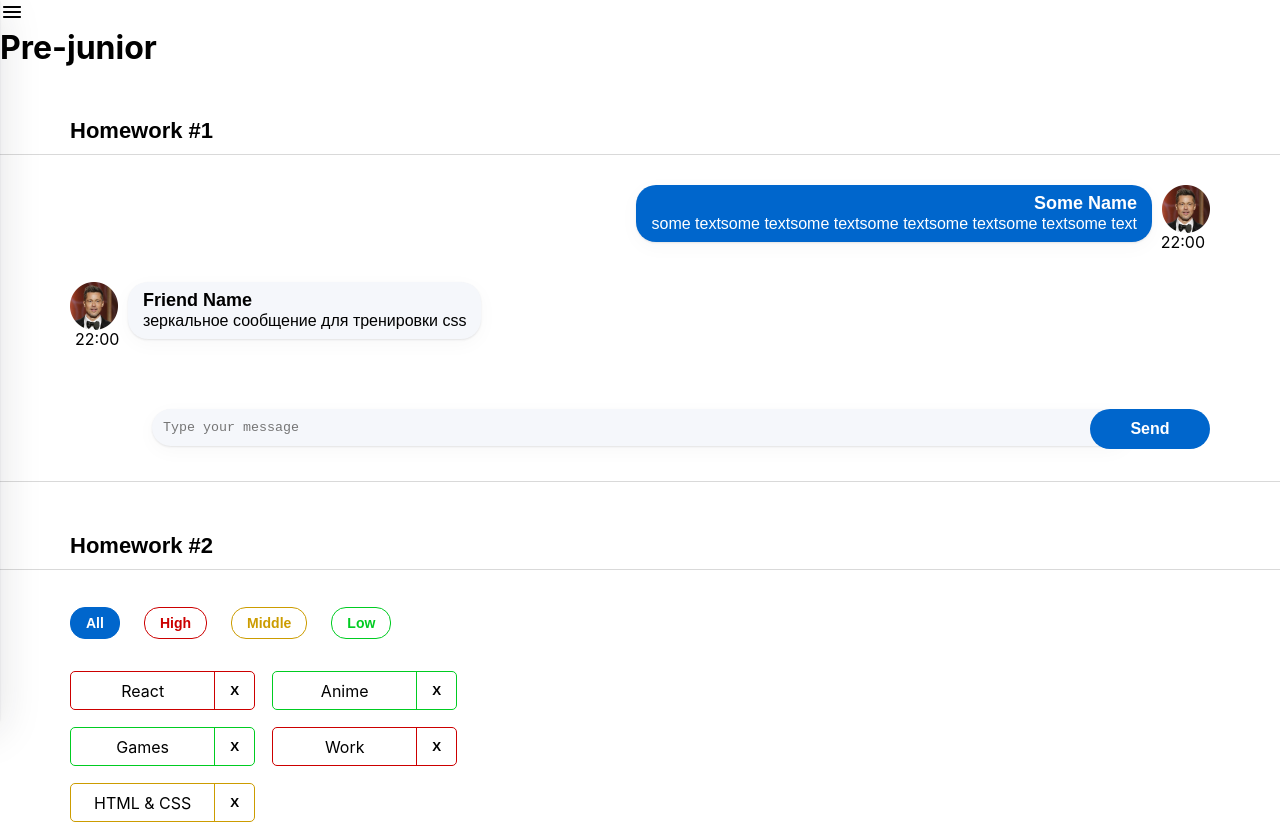
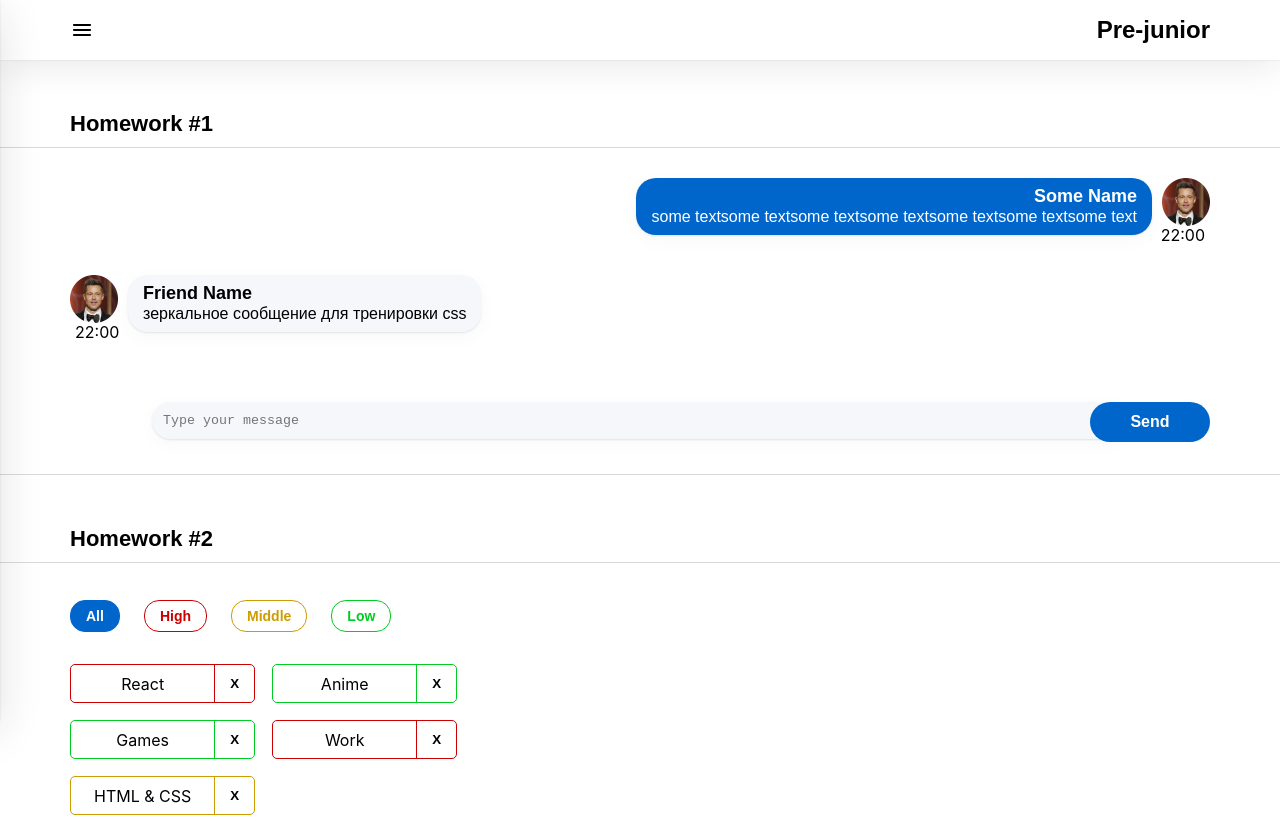
Before and after one commit to DoctorFetus/homeWork, a React (Create React App) app: page /#/pre-junior in a window 1280 px wide. Shown: the top 824 px of the page. Built offline with nearby package versions, Linux system fonts and the light colour scheme.

Commit message:
hw5 burger

```diff
--- a/src/s2-homeworks/hw05/header/Header.module.css
+++ b/src/s2-homeworks/hw05/header/Header.module.css
@@ -2,7 +2,17 @@
 }
 
 .header {
+    display: flex;
+    justify-content: space-between;
+    height: 60px;
+    align-items: center;
+    padding: 15px 70px;
+    background: #FFFFFF;
+    box-shadow: 0 0 40px rgba(29, 33, 38, 0.13), 0 0 2px rgba(29, 33, 38, 0.1);
 }
 
 .header h1 {
+    font-family: 'Montserrat', sans-serif;
+    font-weight: 600;
+    font-size: 24px;
 }
--- a/src/s2-homeworks/hw05/sidebar/Sidebar.module.css
+++ b/src/s2-homeworks/hw05/sidebar/Sidebar.module.css
@@ -5,7 +5,7 @@
     background: #FFFFFF;
     box-shadow: 0 10px 40px rgba(29, 33, 38, 0.13), 0 1px 2px rgba(29, 33, 38, 0.1);
     position: absolute;
-    z-index: 5;
+    z-index: 10;
     transition: all 0.5s;
 
 
```
